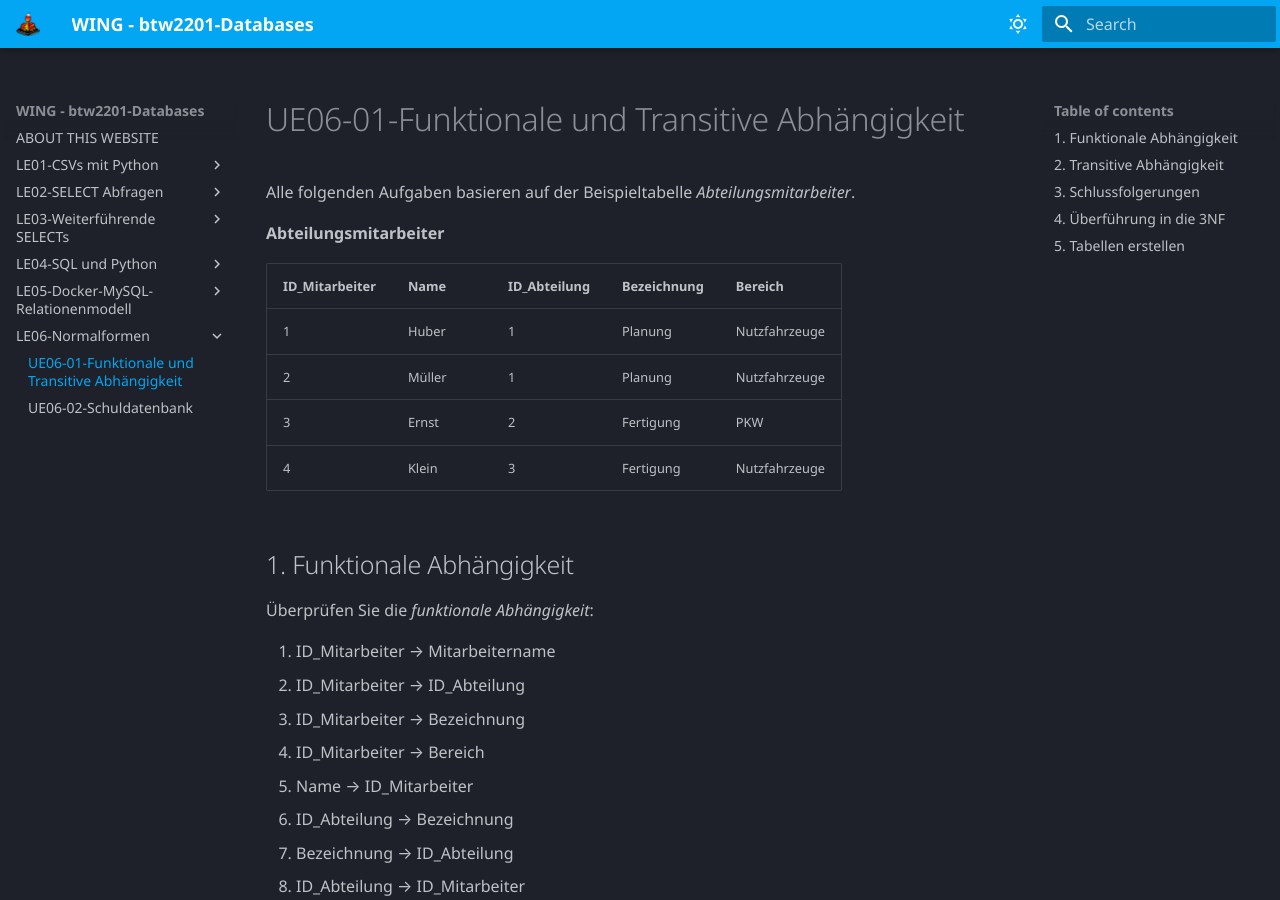
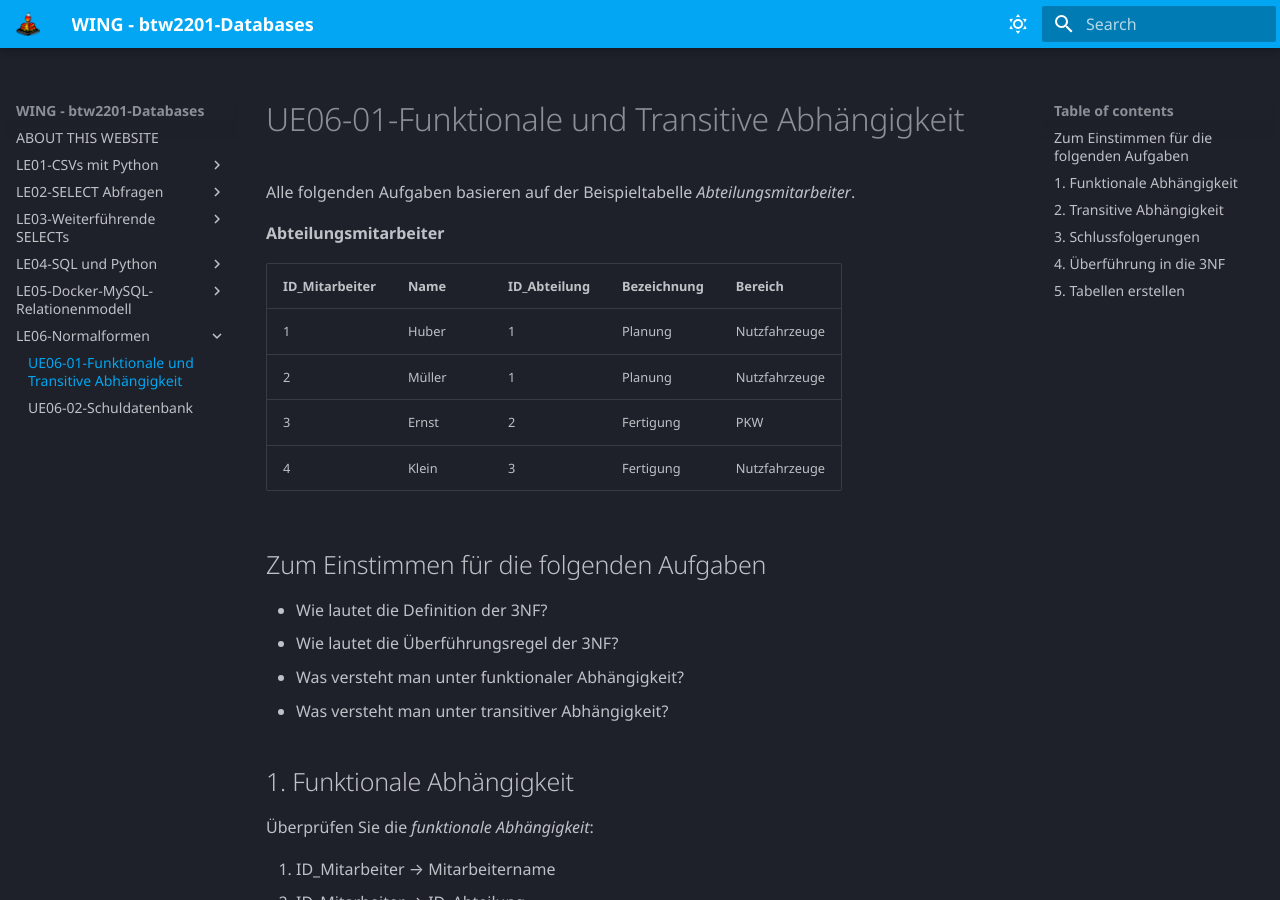
Before and after one commit to tjaeggi/btw2201_databases, an MkDocs documentation site: the page built from docs/le06/ue06-01.md, in a window 1280 px wide and 900 px high. Built offline with MkDocs 1.6.1 and Material for MkDocs 9.7.7, drawn with Linux system fonts in a browser that asks for light colours; some web fonts are replaced.

Commit message:
Sat Oct 26 11:57:55 PM CEST 2024

```diff
--- a/docs/le06/ue06-01.md
+++ b/docs/le06/ue06-01.md
@@ -10,6 +10,14 @@ Alle folgenden Aufgaben basieren auf der Beispieltabelle *Abteilungsmitarbeiter*
 | 2              | Müller| 1            | Planung     | Nutzfahrzeuge|
 | 3              | Ernst | 2            | Fertigung   | PKW          |
 | 4              | Klein | 3            | Fertigung   | Nutzfahrzeuge|
+
+
+## Zum Einstimmen für die folgenden Aufgaben
+
+* Wie lautet die Definition der 3NF?
+* Wie lautet die Überführungsregel der 3NF?
+* Was versteht man unter funktionaler Abhängigkeit?
+* Was versteht man unter transitiver Abhängigkeit?
 
 ## 1. Funktionale Abhängigkeit
 
```
